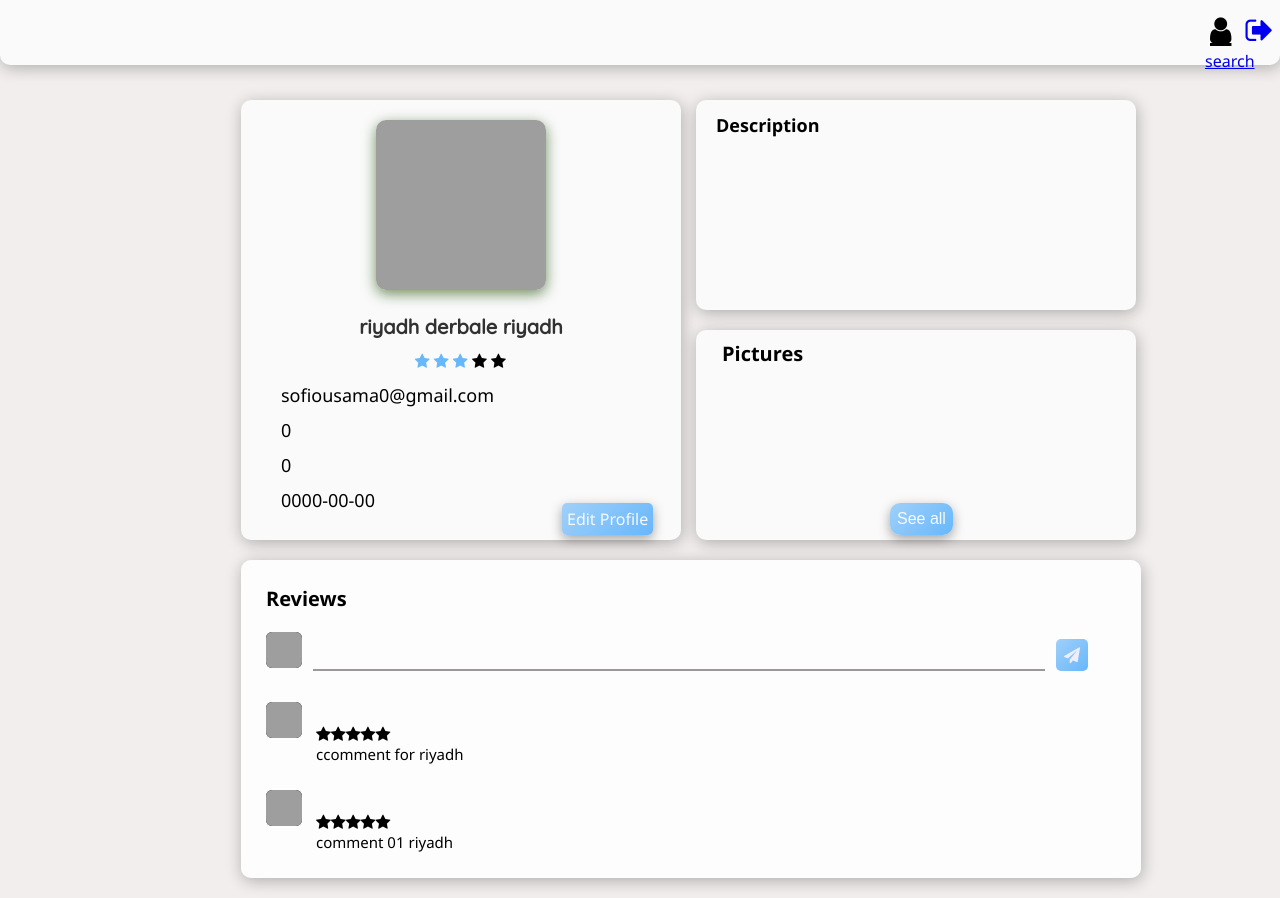
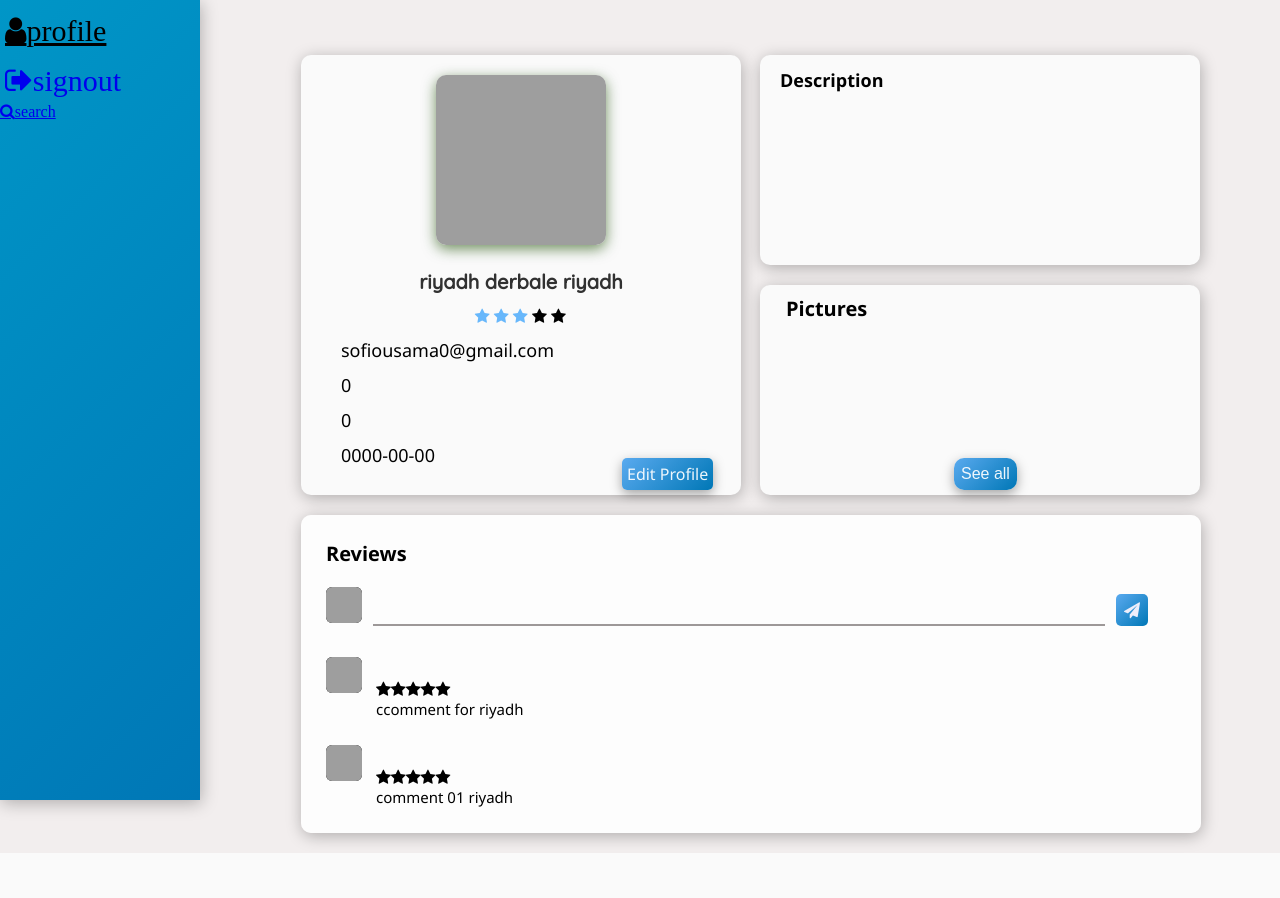
Before and after one commit to sofiz/platform, a PHP site: page /platforme/my-profile.php in a window 1280 px wide. After the commit the page ends 853 px from the top, so only its background shows below. Run offline with PHP 8.4, Linux system fonts and the light colour scheme; a user stored in the database is signed in; data comes from the database, SQL or seed files in the repository; data that the repository does not hold is empty; grey boxes are pictures that could not be loaded.

Commit message:
reset design , topbar redisign

```diff
--- a/profile.css
+++ b/profile.css
@@ -7,25 +7,12 @@
 
     }
 
-    .topbar{
-
-      background: #FAFAFA;
-      width: 100%;
-      height: 65px;
-      top: 0px;
-      position: absolute;
-      left: 0;
-      border-bottom-left-radius: 10px;
-    box-shadow: 1px 3px 16px 0px #00000047;
-    border-bottom-right-radius: 10px;
-    }
-
 
     #container{
-     width: 945px;
-     margin-top:100px;
-     margin-left:196px;
-     border-radius:10px;
+      width: 1007px;
+          margin-top: 55px;
+          margin-left: 256px;
+          border-radius: 10px;
 
     }
 
@@ -39,30 +26,29 @@
     }
 
     #square2{
-      background:#FAFAFA;
-      width:440px;
-      height:210px;
-      margin-top:100px;
-      margin-left:696px;
-      position: absolute;
-      top:0px;
-      left:0px;
-      border-radius:inherit;
-      box-shadow: 1px 3px 16px 0px #00000047;
-
+      background: #FAFAFA;
+          width: 440px;
+          height: 210px;
+          margin-top: 55px;
+          margin-left: 760px;
+          position: absolute;
+          top: 0px;
+          left: 0px;
+          border-radius: inherit;
+          box-shadow: 1px 3px 16px 0px #00000047;
     }
 
 
     #square3{
-      background:#FAFAFA;
-      width:440px;
-      height:200px;
-      margin-top:100px;
-      margin-left:696px;
+      background: #FAFAFA;
+      width: 440px;
+      height: 200px;
+      margin-top: 55px;
+      margin-left: 760px;
       position: absolute;
-      top:230px;
-      left:0px;
-      border-radius:inherit;
+      top: 230px;
+      left: 0px;
+      border-radius: inherit;
       box-shadow: 1px 3px 16px 0px #00000047;
       padding-top: 10px;
     }
@@ -188,7 +174,7 @@ margin-top: 10px;
       padding: 7px;
       border-radius: inherit;
       border: none;
-      background: linear-gradient(135deg, #A0D0F9, #67B7FB);
+      background: linear-gradient(135deg, #5aaaef, #0077B6);
       color: #ffffffeb;
       box-shadow: 0px 4px 12px 0px #00000059;
       font-size: 16px;
@@ -257,7 +243,7 @@ outline: none;
 #submitreview2{
 position: relative;
 top : 13px;
-      background: linear-gradient(135deg, #A0D0F9, #67B7FB);
+      background: linear-gradient(135deg, #5aaaef, #0077B6);
       padding: 8px;
       color: #eeeefb;
       border-radius: 5px;
@@ -269,7 +255,7 @@ top : 13px;
   position: relative;
       top: 7px;
       left: 790px;
-      background: linear-gradient(135deg, #A0D0F9, #67B7FB);
+      background: linear-gradient(135deg, #5aaaef, #0077B6);
       padding: 8px;
       color: #eeeefb;
       border-radius: 5px;
@@ -343,7 +329,7 @@ top : 13px;
   padding-left:5px;
   padding-right:5px;
   padding-bottom:5px;
-  background: linear-gradient(135deg, #A0D0F9, #67B7FB);
+  background: linear-gradient(135deg, #5aaaef, #0077B6);
   margin-right:10px;
   border-radius: 5px;
   box-shadow: 0px 4px 12px 0px #00000059;
@@ -362,7 +348,7 @@ top : 13px;
     padding-left:22px;
     padding-right:10px;
     padding-bottom:5px;
-    background: linear-gradient(135deg, #A0D0F9, #67B7FB);
+    background: linear-gradient(135deg, #5aaaef, #0077B6);
     margin-right:10px;
     border-radius: 5px;
     box-shadow: 0px 4px 20px 0px #0000006b;
@@ -686,14 +672,14 @@ outline: none;
   }
 
   #uploadpicbtn{
-    background: linear-gradient(135deg, #A0D0F9, #67B7FB);
+    background: linear-gradient(135deg, #5aaaef, #0077B6);
     border-radius: 4px;
     padding: 5px;
     cursor: pointer;
   }
 
   #b1{
-    background: linear-gradient(135deg, #A0D0F9, #67B7FB);
+    background: linear-gradient(135deg, #5aaaef, #0077B6);
         border:none;
         border-radius: 4px;
         padding: 5px;
--- a/topbar.css
+++ b/topbar.css
@@ -1,15 +1,13 @@
 .topbar{
 
-  background: #FAFAFA;
-  width: 100%;
-  height: 65px;
-  top: 0px;
-  position: absolute;
-  left: 0;
-  border-bottom-left-radius: 10px;
-box-shadow: 1px 3px 16px 0px #00000047;
-border-bottom-right-radius: 10px;
-}
+  background: linear-gradient(135deg, #0096C7, #0077B6);
+      width: 200px;
+      height: 100%;
+      top: 0px;
+      position: fixed;
+      left: 0;
+      box-shadow: 1px 3px 16px 0px #00000047;
+    }
 #logoutbtn{
 
   font-size: 30px;
@@ -31,7 +29,7 @@ border-bottom-right-radius: 10px;
       color:black;
 }
 .nav{
-margin-left: 1205px;
+display: grid;
 
 }
 #searchnav{
--- a/topbar.php
+++ b/topbar.php
@@ -17,19 +17,20 @@ echo '<div class="topbar">  <div class="nav">';
 
 if (isset($_SESSION['Username'])) {
 
-echo  '<a href="my-profile.php" id="my-profilebtn" class="fa fa-user"></a>
+echo  '<a href="my-profile.php" id="my-profilebtn" class="fa fa-user"><span class="navbartxt" >profile</span></a>
 
 
 ';
-echo '<a href="logout.php" > <label for="logout" id="logoutbtn" class="fa fa-sign-out" >  </label>  </a>
+echo '<a href="logout.php" > <label for="logout" id="logoutbtn" class="fa fa-sign-out" ><span class="navbartxt" >signout</span> </label>   </a>
 ';
 
 }
 
 else {    echo '<a href="signin.php">
-<label for="login" id="logoutbtn" class="fa fa-sign-in" ></label> </a>  ';   }
+<label for="login" id="logoutbtn" class="fa fa-sign-in" ><span class="navbartxt" >signin</span></label></a>  ';   }
 
-echo"<a href='search.php' id='searchnav'> search  </a> ";
+echo '<a href="search.php" > <label for="search" id="searchnav" class="fa fa-search" ><span class ="navbartxt">search</span></label>   </a>
+';
 
 echo '</div> </div>';
 ?>
```
